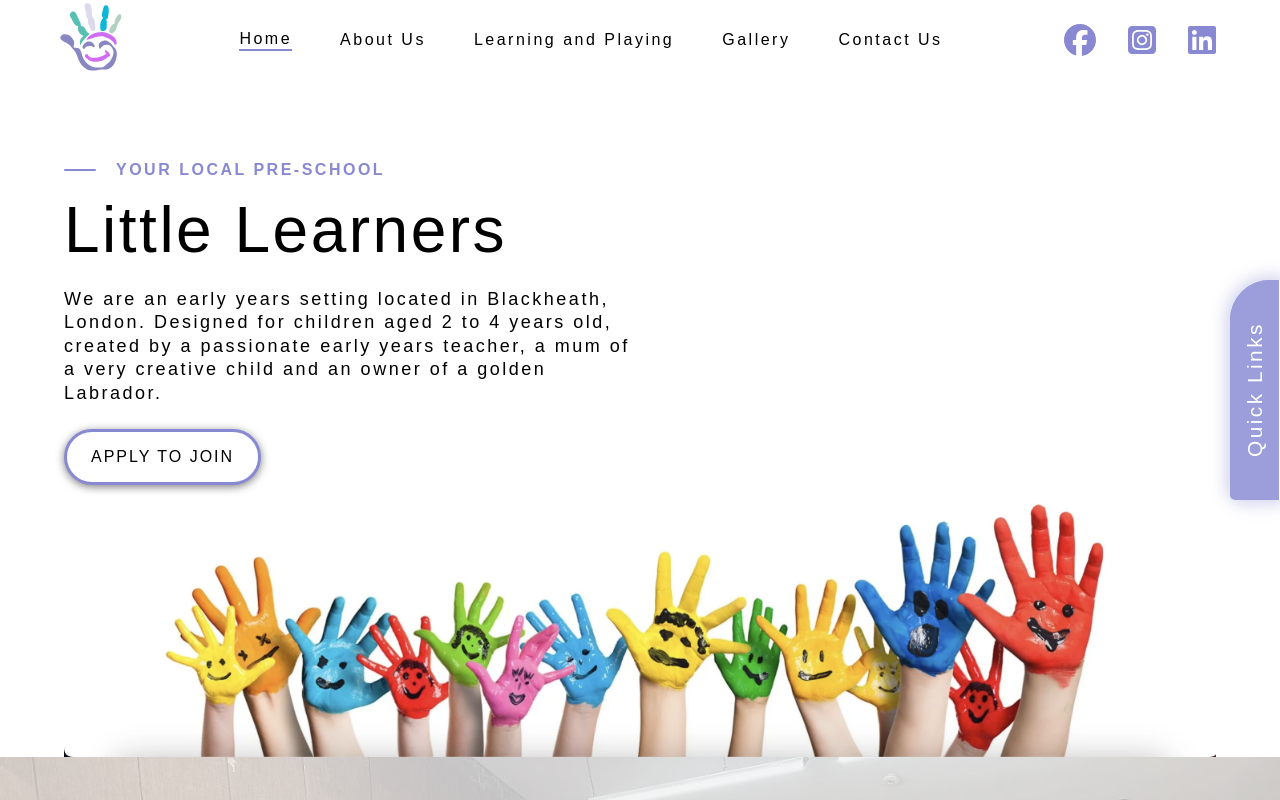
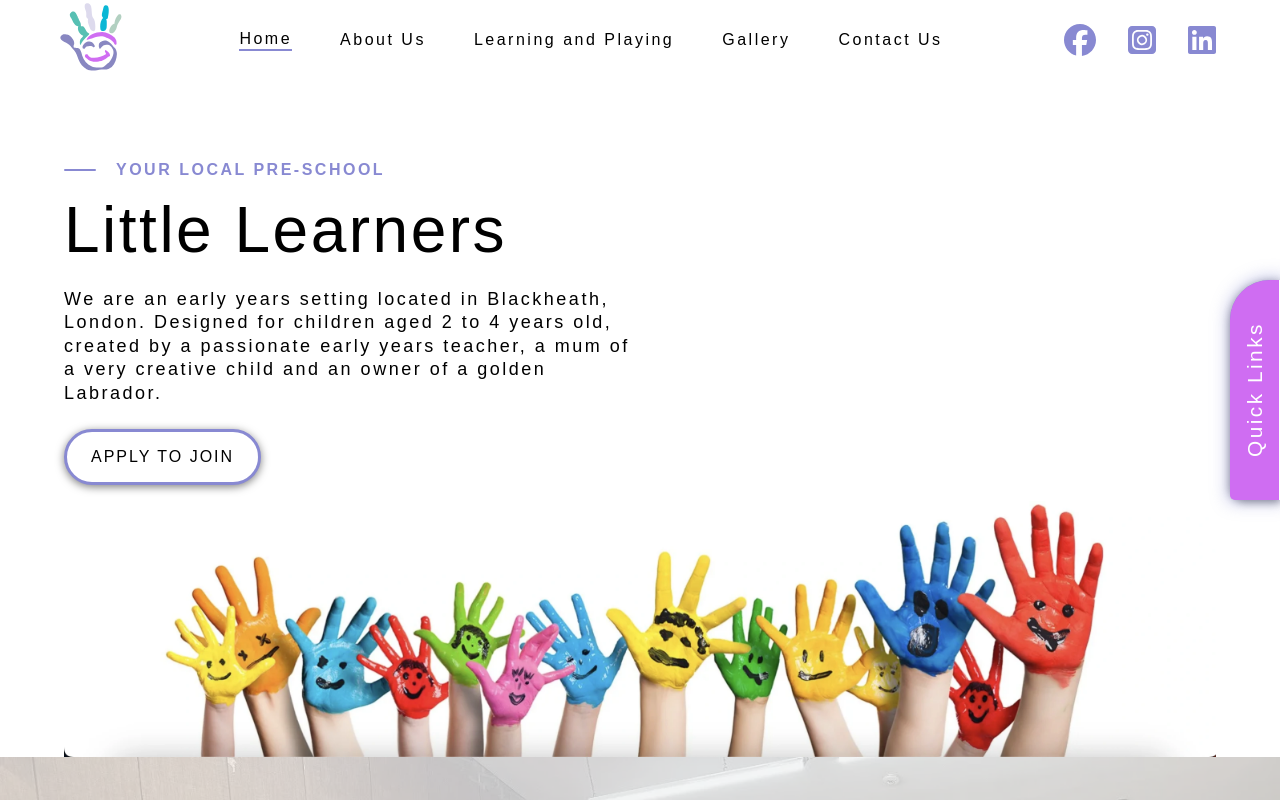
Before and after one commit to curveservices/little-learners, a React (Vite) app: page / in a window 1280 px wide. In both pictures the pointer is over the element 1255 px from the left and 390 px from the top of the page. Shown: the top 800 px of the page. Built offline with nearby package versions, Linux system fonts and the light colour scheme.

Commit message:
Fix link path for application form and update styles for consistency

```diff
--- a/src/components/quickLinks/index.jsx
+++ b/src/components/quickLinks/index.jsx
@@ -9,7 +9,10 @@ const QuickLinksPanel = () => {
   const links = [
     { path: "/policies-and-procedures", label: "Policies and Procedures" },
     { path: "/terms-and-conditions", label: "Terms and Conditions" },
-    { path: "/aplication-form", label: "Application to Join" },
+    {
+      path: "/Application_to_Join_April_2018.doc",
+      label: "Application to Join",
+    },
     { path: "/contact-us", label: "Contact Us" },
   ];
 
--- a/src/components/quickLinks/index.scss
+++ b/src/components/quickLinks/index.scss
@@ -7,7 +7,7 @@
   align-items: flex-start;
   border-radius: 40px 0 0 15px;
   font-family: "Nunito", sans-serif;
-  box-shadow: var(--box);
+  box-shadow: var(--button-shadow);
   background: var(--primary);
 
   .quick-links-wrapper {
@@ -34,7 +34,8 @@
       z-index: 2;
       transition: all 0.3s ease-in-out;
       &:hover {
-        background: var(--footer);
+        background: var(--secondary);
+        box-shadow: var(--box);
       }
     }
 
```
